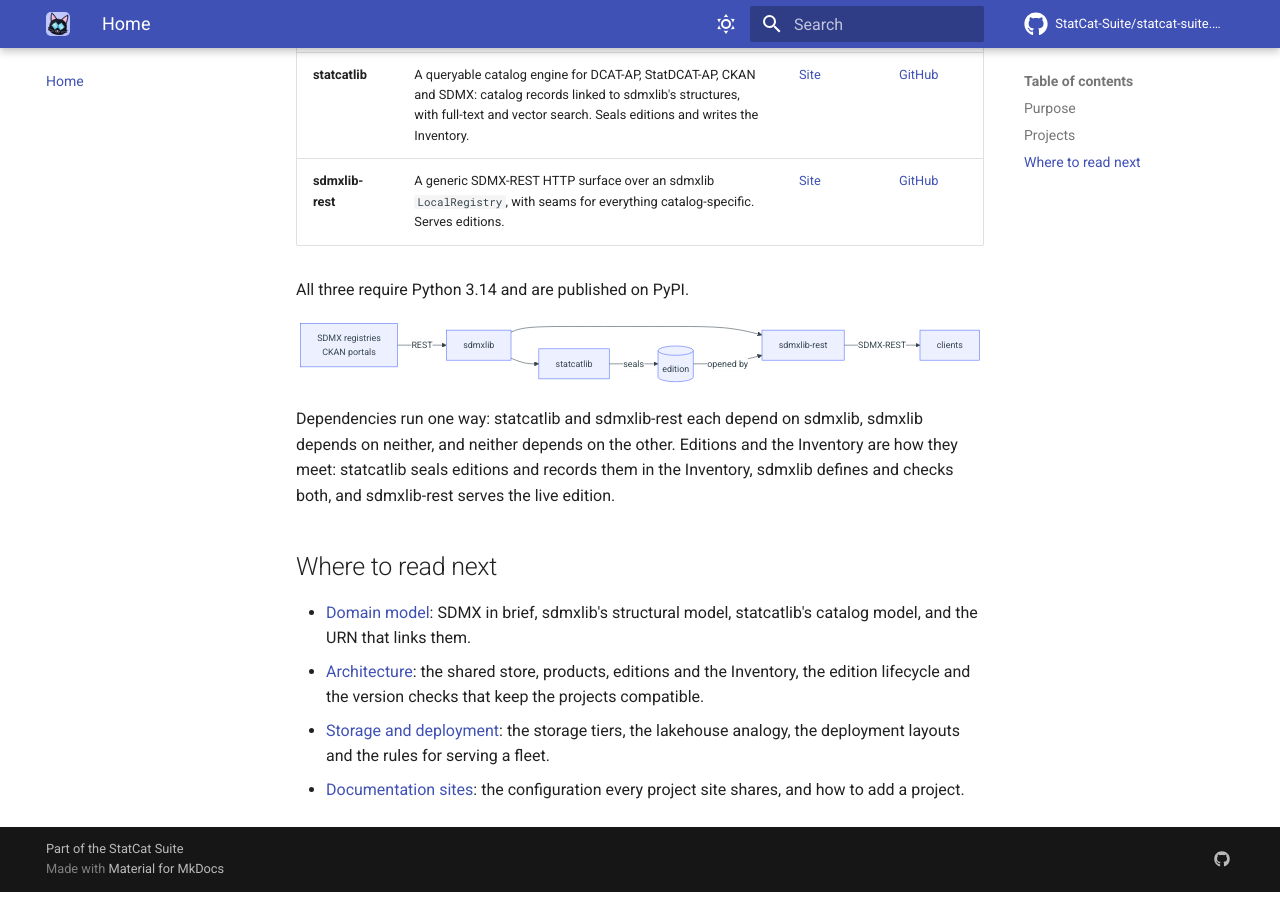
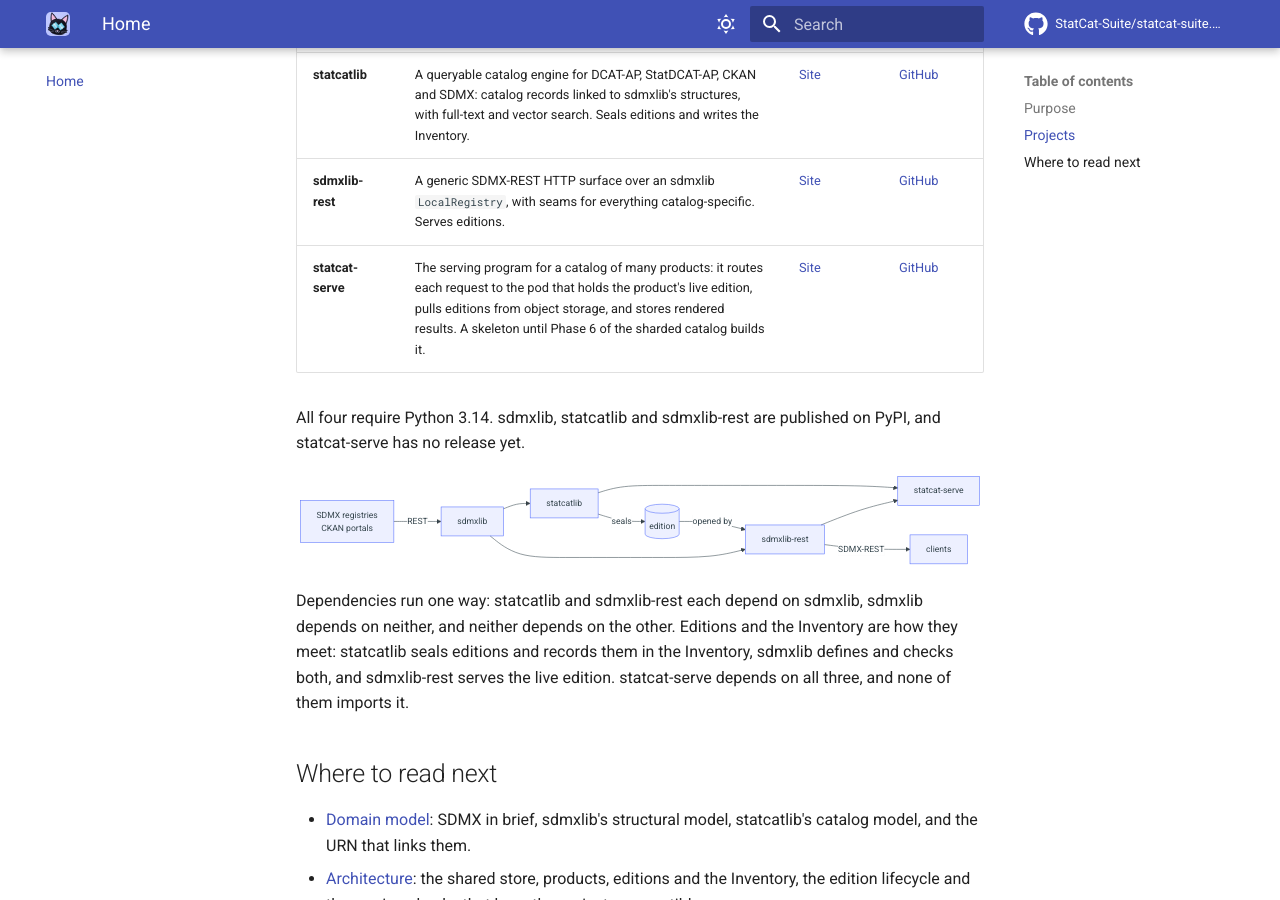
Before and after one commit to StatCat-Suite/statcat-suite.github.io, an MkDocs documentation site: the page built from docs/index.md, in a window 1280 px wide and 900 px high, scrolled down 1245 px. Built offline with MkDocs 1.6.1 and Material for MkDocs 9.7.7, drawn with Linux system fonts in a browser that asks for light colours; comment, search, counter and statistics services are not loaded.

Commit message:
docs: add statcat-serve to the project lists and the suite map

````diff
--- a/docs/index.md
+++ b/docs/index.md
@@ -46,14 +46,17 @@
 | **sdmxlib** | SDMX for Python: structures, reference metadata and observation data, from REST, files or a local DuckDB store. Owns the edition format and the Inventory documents. | [Site](https://statcat-suite.github.io/sdmxlib/) | [GitHub](https://github.com/StatCat-Suite/sdmxlib) |
 | **statcatlib** | A queryable catalog engine for DCAT-AP, StatDCAT-AP, CKAN and SDMX: catalog records linked to sdmxlib's structures, with full-text and vector search. Seals editions and writes the Inventory. | [Site](https://statcat-suite.github.io/statcatlib/) | [GitHub](https://github.com/StatCat-Suite/statcatlib) |
 | **sdmxlib-rest** | A generic SDMX-REST HTTP surface over an sdmxlib `LocalRegistry`, with seams for everything catalog-specific. Serves editions. | [Site](https://statcat-suite.github.io/sdmxlib-rest/) | [GitHub](https://github.com/StatCat-Suite/sdmxlib-rest) |
+| **statcat-serve** | The serving program for a catalog of many products: it routes each request to the pod that holds the product's live edition, pulls editions from object storage, and stores rendered results. A skeleton until Phase 6 of the sharded catalog builds it. | [Site](https://statcat-suite.github.io/statcat-serve/) | [GitHub](https://github.com/StatCat-Suite/statcat-serve) |
 
-All three require Python 3.14 and are published on PyPI.
+All four require Python 3.14. sdmxlib, statcatlib and sdmxlib-rest are published on PyPI, and statcat-serve has no release yet.
 
 ```mermaid
 graph LR
     S[SDMX registries<br/>CKAN portals] -->|REST| SL[sdmxlib]
     SL --> SC[statcatlib]
     SL --> SR[sdmxlib-rest]
+    SC --> SV[statcat-serve]
+    SR --> SV
     SC -->|seals| E[(edition)]
     E -->|opened by| SR
     SR -->|SDMX-REST| C[clients]
@@ -63,7 +66,8 @@
 sdmxlib depends on neither, and neither depends on the other. Editions and
 the Inventory are how they meet: statcatlib seals editions and records them
 in the Inventory, sdmxlib defines and checks both, and sdmxlib-rest serves
-the live edition.
+the live edition. statcat-serve depends on all three, and none of them imports
+it.
 
 ## Where to read next
 
--- a/mkdocs.yml
+++ b/mkdocs.yml
@@ -84,6 +84,7 @@
       - sdmxlib: https://statcat-suite.github.io/sdmxlib/
       - statcatlib: https://statcat-suite.github.io/statcatlib/
       - sdmxlib-rest: https://statcat-suite.github.io/sdmxlib-rest/
+      - statcat-serve: https://statcat-suite.github.io/statcat-serve/
   - Documentation Sites: sites.md
   - Project Conventions: conventions.md
   - Design:
````
Also changed, not shown: CLAUDE.md (+3 -2 lines), docs/sites.md (+1 -0 lines).
